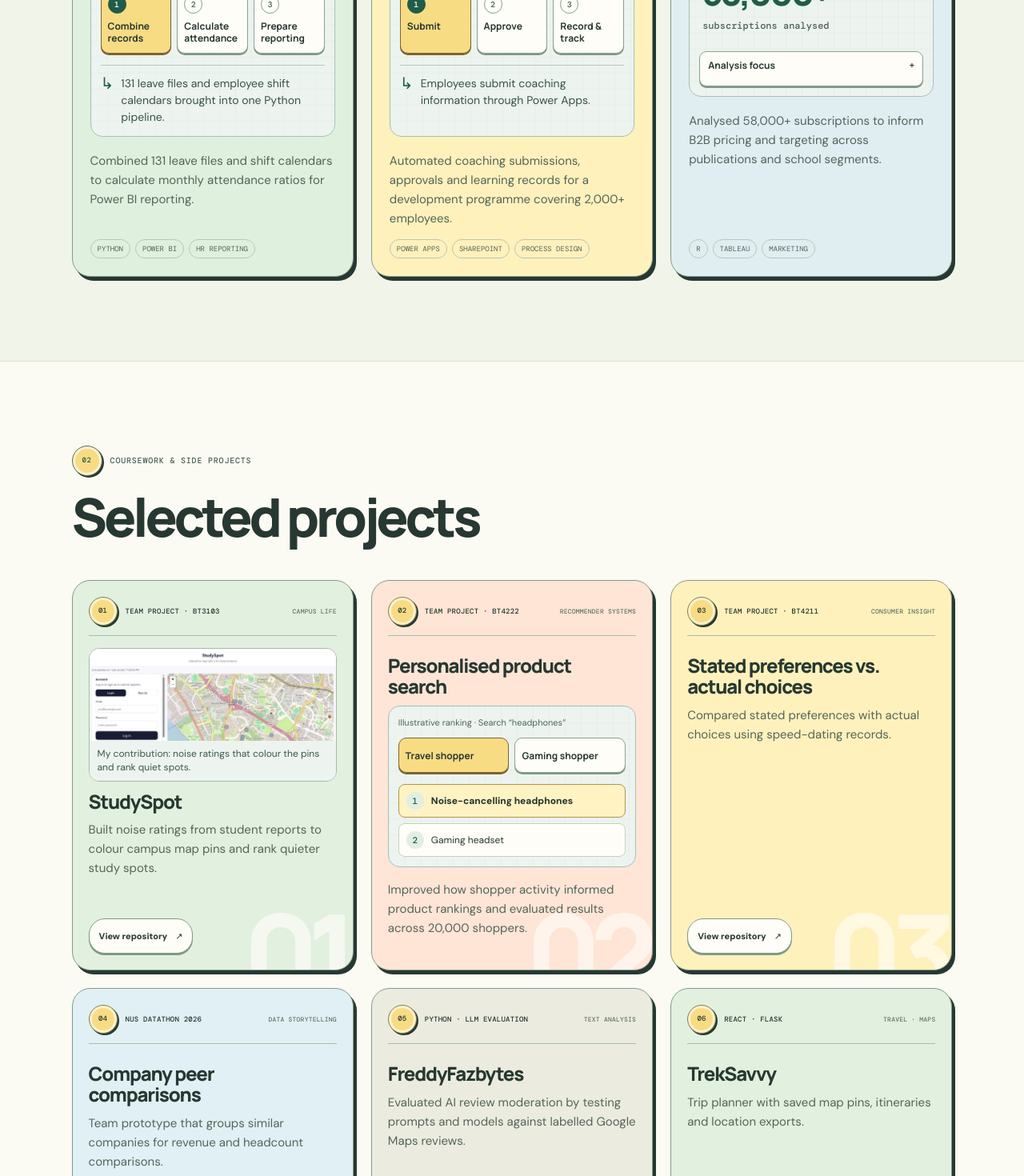
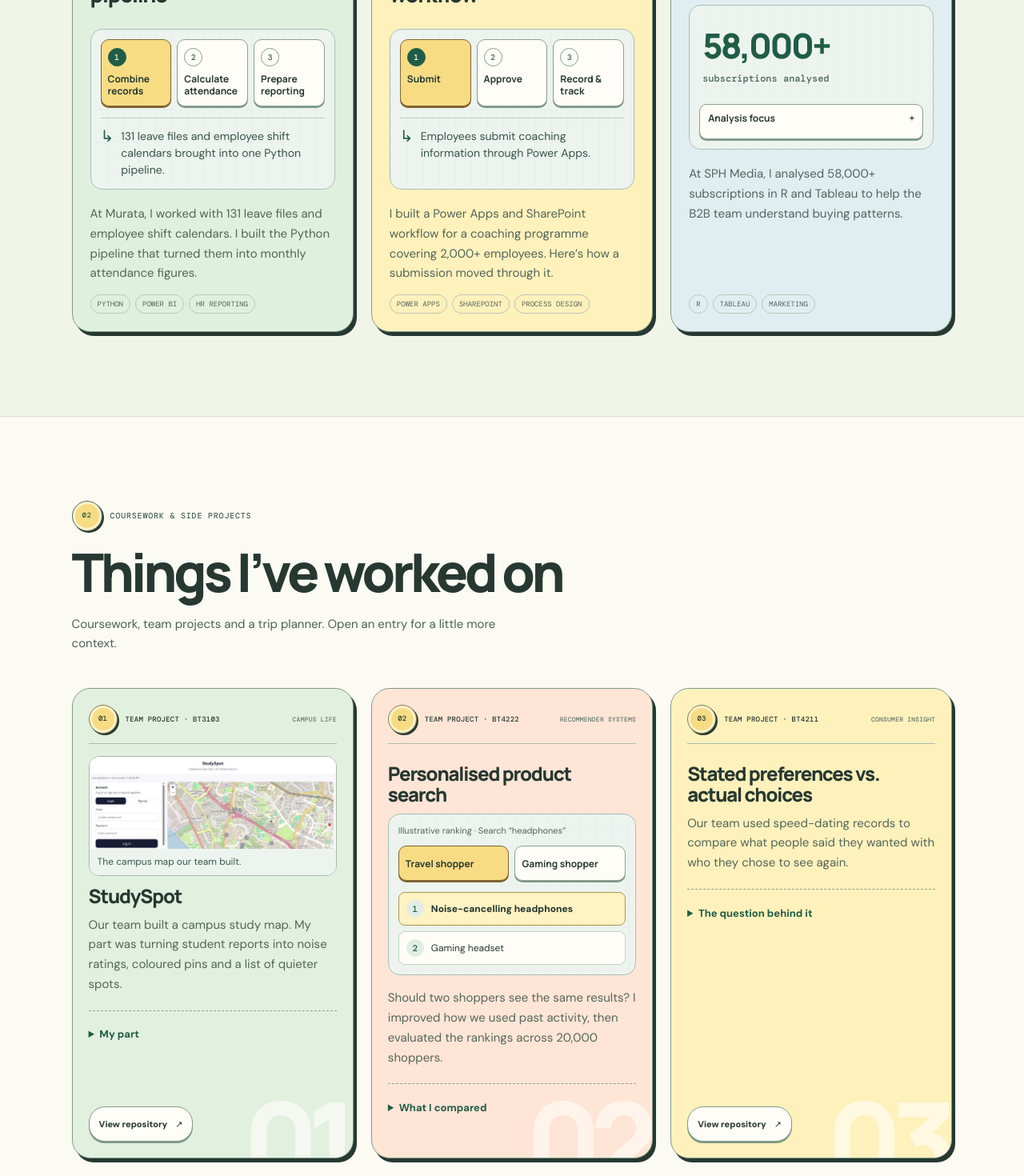
Before and after one commit to assistacat/assistacat.github.io, a React (Vite) app: page / in a window 1280 px wide. Shown: the part 1180-2650 px from the top of the page at 80% size. Built offline with nearby package versions, Linux system fonts and the light colour scheme.

Commit message:
Add personal work notes and expandable project stories

```diff
--- a/src/App.tsx
+++ b/src/App.tsx
@@ -1,13 +1,40 @@
 import { useState } from 'react';
 import JapanMap from './JapanMap';
 const projects = [
-  { no: '01', type: 'TEAM PROJECT · BT3103', title: 'StudySpot', tag: 'CAMPUS LIFE', body: 'Built noise ratings from student reports to colour campus map pins and rank quieter study spots.', href: 'https://github.com/BT3103AppDev1/L1_Group_19', color: 'mint' },
-  { no: '02', type: 'TEAM PROJECT · BT4222', title: 'Personalised product search', tag: 'RECOMMENDER SYSTEMS', body: 'Improved how shopper activity informed product rankings and evaluated results across 20,000 shoppers.', color: 'peach' },
-  { no: '03', type: 'TEAM PROJECT · BT4211', title: 'Stated preferences vs. actual choices', tag: 'CONSUMER INSIGHT', body: 'Compared stated preferences with actual choices using speed-dating records.', href: 'https://github.com/KTAP8/BrainOverLooksBT4211', color: 'butter' },
-  { no: '04', type: 'NUS DATATHON 2026', title: 'Company peer comparisons', tag: 'DATA STORYTELLING', body: 'Team prototype that groups similar companies for revenue and headcount comparisons.', href: 'https://github.com/wk142003/rowlet-regression', color: 'sky' },
-  { no: '05', type: 'PYTHON · LLM EVALUATION', title: 'FreddyFazbytes', tag: 'TEXT ANALYSIS', body: 'Evaluated AI review moderation by testing prompts and models against labelled Google Maps reviews.', href: 'https://github.com/assistacat/FreddyFazbytes', color: 'cream' },
-  { no: '06', type: 'REACT · FLASK', title: 'TrekSavvy', tag: 'TRAVEL · MAPS', body: 'Trip planner with saved map pins, itineraries and location exports.', href: 'https://github.com/assistacat/treksavvy', color: 'mint' },
+  { no: '01', type: 'TEAM PROJECT · BT3103', title: 'StudySpot', tag: 'CAMPUS LIFE', body: 'Our team built a campus study map. My part was turning student reports into noise ratings, coloured pins and a list of quieter spots.', href: 'https://github.com/BT3103AppDev1/L1_Group_19', color: 'mint' },
+  { no: '02', type: 'TEAM PROJECT · BT4222', title: 'Personalised product search', tag: 'RECOMMENDER SYSTEMS', body: 'Should two shoppers see the same results? I improved how we used past activity, then evaluated the rankings across 20,000 shoppers.', color: 'peach' },
+  { no: '03', type: 'TEAM PROJECT · BT4211', title: 'Stated preferences vs. actual choices', tag: 'CONSUMER INSIGHT', body: 'Our team used speed-dating records to compare what people said they wanted with who they chose to see again.', href: 'https://github.com/KTAP8/BrainOverLooksBT4211', color: 'butter' },
+  { no: '04', type: 'NUS DATATHON 2026', title: 'Company peer comparisons', tag: 'DATA STORYTELLING', body: 'For the NUS datathon, our team built a tool to group similar companies and compare their revenue and headcount.', href: 'https://github.com/wk142003/rowlet-regression', color: 'sky' },
+  { no: '05', type: 'PYTHON · LLM EVALUATION', title: 'FreddyFazbytes', tag: 'TEXT ANALYSIS', body: 'We tested whether AI could flag Google Maps reviews for moderation, comparing prompts and models against labelled examples.', href: 'https://github.com/assistacat/FreddyFazbytes', color: 'cream' },
+  { no: '06', type: 'REACT · FLASK', title: 'TrekSavvy', tag: 'TRAVEL · MAPS', body: 'TrekSavvy brings saved map pins into a trip itinerary, with an export for using them in other mapping tools.', href: 'https://github.com/assistacat/treksavvy', color: 'mint' },
 ];
+
+const projectNotes: Record<string, [string, string]> = {
+  "01": [
+    "My part",
+    "I calculated the average noise rating for each location, used it to colour the map pins, and sorted the quietest places first."
+  ],
+  "02": [
+    "What I compared",
+    "I tested a simpler model and a more complex one using the same information. Both performed similarly at putting relevant products in the top ten."
+  ],
+  "03": [
+    "The question behind it",
+    "We used the choices in the records to check whether survey answers told the same story."
+  ],
+  "04": [
+    "How it works",
+    "Upload a spreadsheet, choose a company, and compare its revenue and headcount with similar businesses."
+  ],
+  "05": [
+    "How we checked it",
+    "We cleaned the review text and compared model predictions with labelled reviews."
+  ],
+  "06": [
+    "What you can do",
+    "Find places on a map, save them as pins, and arrange those pins into an itinerary."
+  ]
+};
 
 const experience = [
   ['2026', 'Murata Electronics Singapore', 'HR Data Analytics Intern'],
@@ -84,8 +111,8 @@ export default function Home() {
         <div className="hero-copy">
           <p className="eyebrow"><span className="status-dot" /> BUSINESS ANALYTICS · NUS · SINGAPORE</p>
           <h1 id="hero-title">Ethan Ong</h1>
-          <p className="intro">Business Analytics student at NUS with internship experience in marketing analytics, HR reporting and workflow automation.</p>
-          <div className="hero-actions"><a className="button primary" href="#work">View analytics work <span>↓</span></a><a className="button text-button" href="mailto:ethanong@u.nus.edu">Email me <span>↗</span></a></div>
+          <p className="intro">Hi, I’m Ethan. I study Business Analytics at NUS. This is where I keep the things I’ve worked on, alongside a growing map of places I’d like to visit.</p>
+          <div className="hero-actions"><a className="button primary" href="#work">Read my work notes <span>↓</span></a><a className="button text-button" href="mailto:ethanong@u.nus.edu">Email me <span>↗</span></a></div>
         </div>
         <div className="hero-art">
           <figure className="portrait"><img src="/ethan-ong.jpg" alt="Ethan Ong on a rocky coastline" fetchPriority="high" /></figure>
@@ -95,20 +122,20 @@ export default function Home() {
       </section>
 
       <section className="work section-pad" id="work" aria-labelledby="work-title">
-        <div className="section-intro"><p className="eyebrow"><Medal>01</Medal> INTERNSHIP WORK</p><h2 id="work-title">Marketing &amp; HR analytics</h2></div>
+        <div className="section-intro"><p className="eyebrow"><Medal>01</Medal> INTERNSHIP WORK</p><h2 id="work-title">Notes from my internships</h2><p className="entry-intro">A few pieces of the work I did at Murata and SPH Media. Step through the diagrams to see how they worked.</p></div>
         <div className="case-grid">
-          <article className="case-card case-green"><div className="case-head"><span>01 · MURATA / HR ANALYTICS</span><Medal>HR</Medal></div><WorkDiagram project={0} /><h3>Attendance reporting pipeline</h3><p>Combined 131 leave files and shift calendars to calculate monthly attendance ratios for Power BI reporting.</p><div className="case-foot"><span>PYTHON</span><span>POWER BI</span><span>HR REPORTING</span></div></article>
-          <article className="case-card case-yellow"><div className="case-head"><span>02 · MURATA / AUTOMATION</span><Medal>FLOW</Medal></div><WorkDiagram project={1} /><h3>Coaching approvals workflow</h3><p>Automated coaching submissions, approvals and learning records for a development programme covering 2,000+ employees.</p><div className="case-foot"><span>POWER APPS</span><span>SHAREPOINT</span><span>PROCESS DESIGN</span></div></article>
-          <article className="case-card case-blue"><div className="case-head"><span>03 · SPH MEDIA / MARKETING</span><Medal>58K</Medal></div><SubscriptionDemo /><h3>B2B subscription analysis</h3><p>Analysed 58,000+ subscriptions to inform B2B pricing and targeting across publications and school segments.</p><div className="case-foot"><span>R</span><span>TABLEAU</span><span>MARKETING</span></div></article>
+          <article className="case-card case-green"><div className="case-head"><span>01 · MURATA / HR ANALYTICS</span><Medal>HR</Medal></div><WorkDiagram project={0} /><h3>Attendance reporting pipeline</h3><p>At Murata, I worked with 131 leave files and employee shift calendars. I built the Python pipeline that turned them into monthly attendance figures.</p><div className="case-foot"><span>PYTHON</span><span>POWER BI</span><span>HR REPORTING</span></div></article>
+          <article className="case-card case-yellow"><div className="case-head"><span>02 · MURATA / AUTOMATION</span><Medal>FLOW</Medal></div><WorkDiagram project={1} /><h3>Coaching approvals workflow</h3><p>I built a Power Apps and SharePoint workflow for a coaching programme covering 2,000+ employees. Here’s how a submission moved through it.</p><div className="case-foot"><span>POWER APPS</span><span>SHAREPOINT</span><span>PROCESS DESIGN</span></div></article>
+          <article className="case-card case-blue"><div className="case-head"><span>03 · SPH MEDIA / MARKETING</span><Medal>58K</Medal></div><SubscriptionDemo /><h3>B2B subscription analysis</h3><p>At SPH Media, I analysed 58,000+ subscriptions in R and Tableau to help the B2B team understand buying patterns.</p><div className="case-foot"><span>R</span><span>TABLEAU</span><span>MARKETING</span></div></article>
         </div>
       </section>
 
       <section className="projects-section section-pad" id="projects" aria-labelledby="projects-title">
-        <div className="section-intro projects-intro"><p className="eyebrow"><Medal>02</Medal> COURSEWORK &amp; SIDE PROJECTS</p><h2 id="projects-title">Selected projects</h2></div>
+        <div className="section-intro projects-intro"><p className="eyebrow"><Medal>02</Medal> COURSEWORK &amp; SIDE PROJECTS</p><h2 id="projects-title">Things I’ve worked on</h2><p className="entry-intro">Coursework, team projects and a trip planner. Open an entry for a little more context.</p></div>
         <div className="project-grid">{projects.map((project) => <article className={`project-card ${project.color}`} key={project.no}>
           <div className="project-head"><Medal>{project.no}</Medal><span>{project.type}</span><span className="project-tag">{project.tag}</span></div>
-          {project.no === '01' && <figure className="project-image"><img src="/studyspot.png" alt="StudySpot campus map with marked study locations and a search panel" loading="lazy" /><figcaption>My contribution: noise ratings that colour the pins and rank quiet spots.</figcaption></figure>}
-          <h3>{project.title}</h3>{project.no === '02' && <RankingDemo />}<p>{project.body}</p>{project.href && <a href={project.href} target="_blank" rel="noreferrer" aria-label={`View repository for ${project.title}`}>View repository <span aria-hidden="true">↗</span></a>}<span className="project-number" aria-hidden="true">{project.no}</span>
+          {project.no === '01' && <figure className="project-image"><img src="/studyspot.png" alt="StudySpot campus map with marked study locations and a search panel" loading="lazy" /><figcaption>The campus map our team built.</figcaption></figure>}
+          <h3>{project.title}</h3>{project.no === '02' && <RankingDemo />}<p>{project.body}</p><details className="entry-note"><summary>{projectNotes[project.no][0]}</summary><p>{projectNotes[project.no][1]}</p></details>{project.href && <a href={project.href} target="_blank" rel="noreferrer" aria-label={`View repository for ${project.title}`}>View repository <span aria-hidden="true">↗</span></a>}<span className="project-number" aria-hidden="true">{project.no}</span>
         </article>)}</div>
       </section>
 
@@ -120,7 +147,7 @@ export default function Home() {
 
       <section className="experience section-pad" id="experience" aria-labelledby="experience-title"><div className="experience-heading"><p className="eyebrow"><Medal>04</Medal> INTERNSHIPS &amp; TEACHING</p><h2 id="experience-title">Experience</h2></div><div className="experience-list">{experience.map(([year, company, role], index) => <article key={company}><span className="experience-year">{year}</span><h3>{company}</h3><p>{role}</p><Medal>{`0${index + 1}`}</Medal></article>)}</div></section>
 
-      <footer className="contact section-pad" id="contact"><div><p className="eyebrow"><Medal>05</Medal> CONTACT</p><h2>Get in touch</h2><p className="contact-summary">For job opportunities, contact me by email or LinkedIn.</p><a className="button contact-button" href="mailto:ethanong@u.nus.edu">Email Ethan <span>↗</span></a></div><div className="contact-links"><a href="https://www.linkedin.com/in/ethanjohnong" target="_blank" rel="noreferrer">LinkedIn <span>↗</span></a><a href="https://github.com/assistacat" target="_blank" rel="noreferrer">GitHub <span>↗</span></a><a href="/Ethan_Ong_CV.pdf" target="_blank" rel="noreferrer">Résumé <span>↗</span></a><p>ETHAN ONG · SINGAPORE · 2026</p></div></footer>
+      <footer className="contact section-pad" id="contact"><div><p className="eyebrow"><Medal>05</Medal> CONTACT</p><h2>Say hello</h2><p className="contact-summary">Looking for someone to work on an analytics problem? You can reach me here.</p><a className="button contact-button" href="mailto:ethanong@u.nus.edu">Email Ethan <span>↗</span></a></div><div className="contact-links"><a href="https://www.linkedin.com/in/ethanjohnong" target="_blank" rel="noreferrer">LinkedIn <span>↗</span></a><a href="https://github.com/assistacat" target="_blank" rel="noreferrer">GitHub <span>↗</span></a><a href="/Ethan_Ong_CV.pdf" target="_blank" rel="noreferrer">Résumé <span>↗</span></a><p>ETHAN ONG · SINGAPORE · 2026</p></div></footer>
     </main>
   </>;
 }
--- a/src/styles.css
+++ b/src/styles.css
@@ -673,3 +673,33 @@
   .japan-atlas .japan-prefecture-labels text { font-size: 20px; stroke-width: 5px; }
   .japan-atlas .japan-prefecture-labels .is-selected { font-size: 24px; }
 }
+
+/* Personal entries retain the atlas controls and paper palette. */
+.entry-intro { max-width: 56ch; margin: 18px 0 0; color: #4a6256; }
+.entry-note {
+  width: 100%;
+  margin: 0 0 20px;
+  border-top: 1px dashed #8ba08d;
+  padding-top: 8px;
+  position: relative;
+  z-index: 1;
+}
+.entry-note summary {
+  min-height: 44px;
+  display: list-item;
+  align-content: center;
+  cursor: pointer;
+  font-size: 13px;
+  font-weight: 700;
+  color: #205c47;
+}
+.entry-note p { font-size: 14px; line-height: 1.6; color: #385345; margin: 5px 0 8px; }
+.entry-note summary:hover { text-decoration: underline; text-underline-offset: 3px; }
+.entry-note[open] { border-top-style: solid; }
+.project-card > p { line-height: 1.65; }
+.case-card > p { line-height: 1.65; }
+.hero-copy .intro { max-width: 40ch; }
+.section-intro .entry-intro { font-size: 15px; }
+
+.project-card > .project-head { flex-shrink: 0; }
+.project-card > .project-image { width: 100%; flex-shrink: 0; }
```
